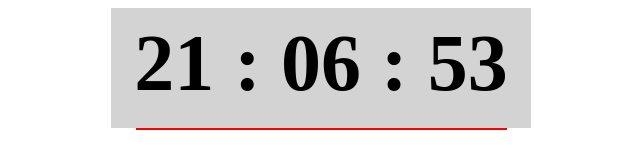
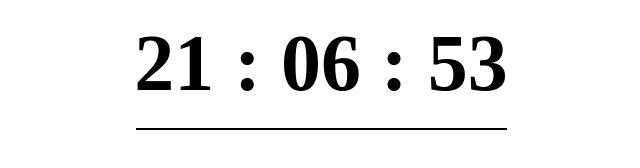
Before and after one commit to chrisjamesjackmccray/14-color-clock, a website: page app/index.html in a window 1280 px wide. Shown: the whole page, without its empty margins (319-959 px from the left). Drawn offline with nearby package versions, Linux system fonts and the light colour scheme; files that its build step writes are made by us from their sources; files whose address does not match are found by name.

Commit message:
Assignment Commit

```diff
--- a/app/styles/_layout.scss
+++ b/app/styles/_layout.scss
@@ -6,7 +6,7 @@
   font-size: 5rem;
   font-weight: bold;
   text-align: center;
-  background-color: lightgrey;
+  background-color: none;
   color: black;
 }
 
@@ -15,8 +15,9 @@ hr {
 }
 
 #timerBar {
+  margin: 40px 0 0 0;
   width: 420px;
   height: 2px;
   margin: 0 auto;
-  background-color: red;
+  background-color: black;
 }
```
Also changed, not shown: dist/styles/main.css.
